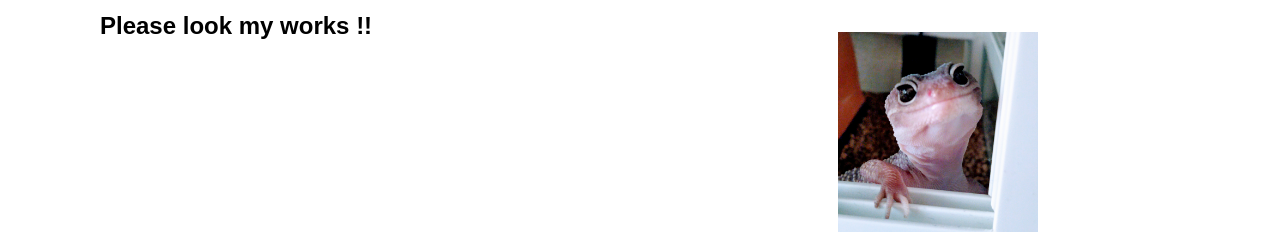
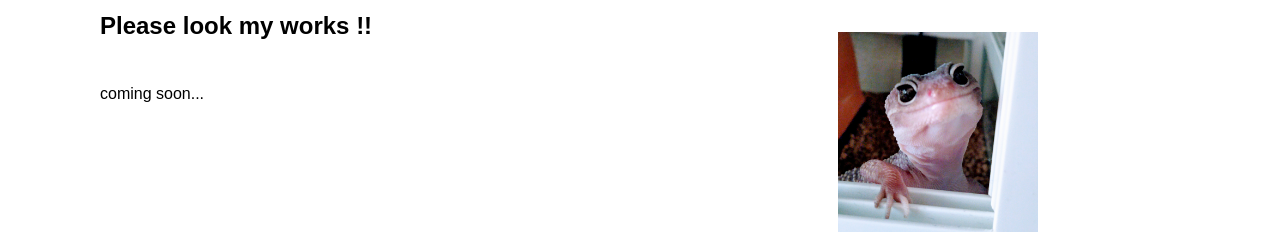
Before and after one commit to SATORI870726/helloworld, a plain HTML site: page index.html in a window 1280 px wide. Shown: the part 2854-3088 px from the top of the page. Drawn offline with Linux system fonts and the light colour scheme.

Commit message:
Update index.html

```diff
--- a/index.html
+++ b/index.html
@@ -42,6 +42,7 @@
 
     <div class="works">
       <h2 id="my works">Please look my works !!</h2>
+      <p>coming soon...</p>
     </div>
 
     <div class="amechan">
```
